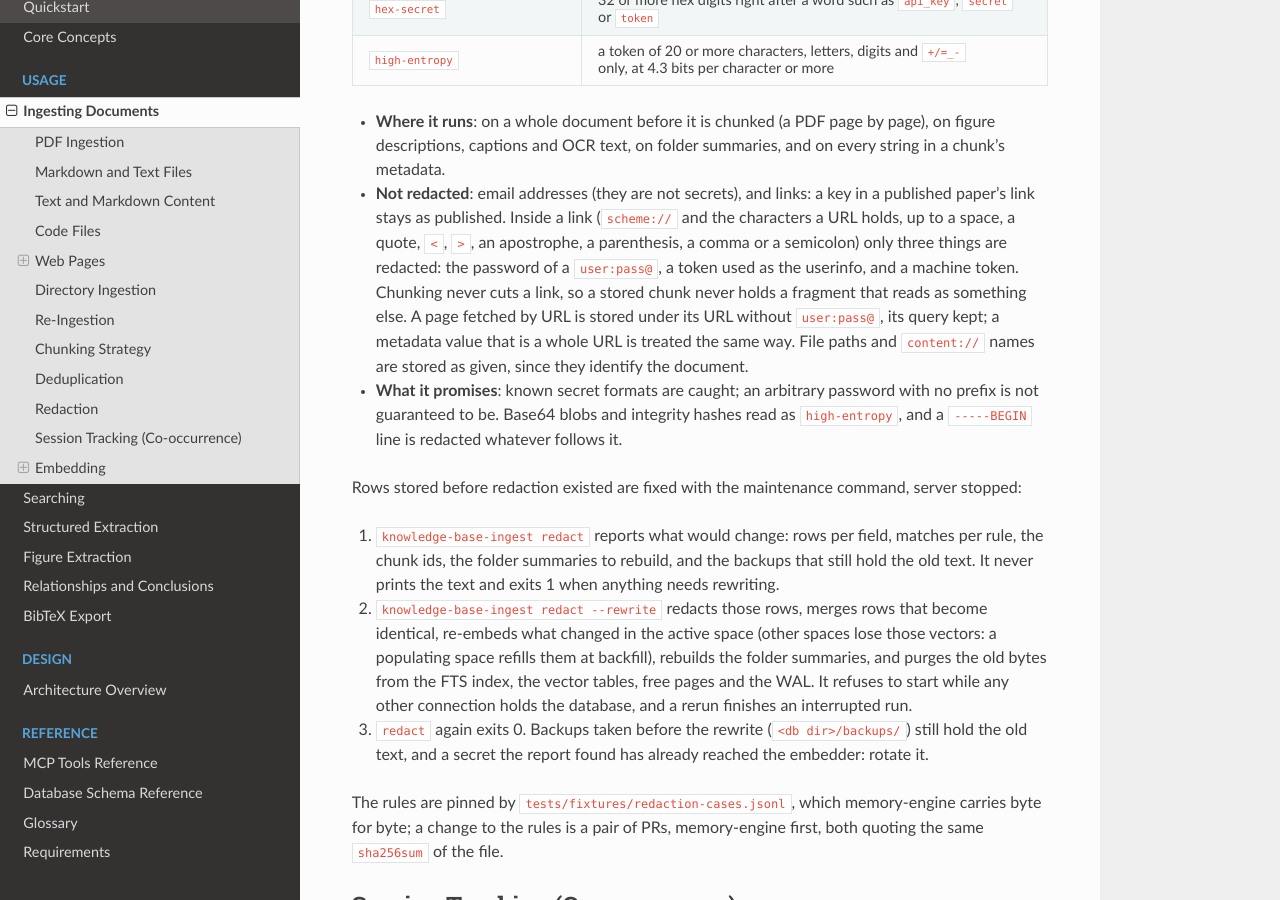
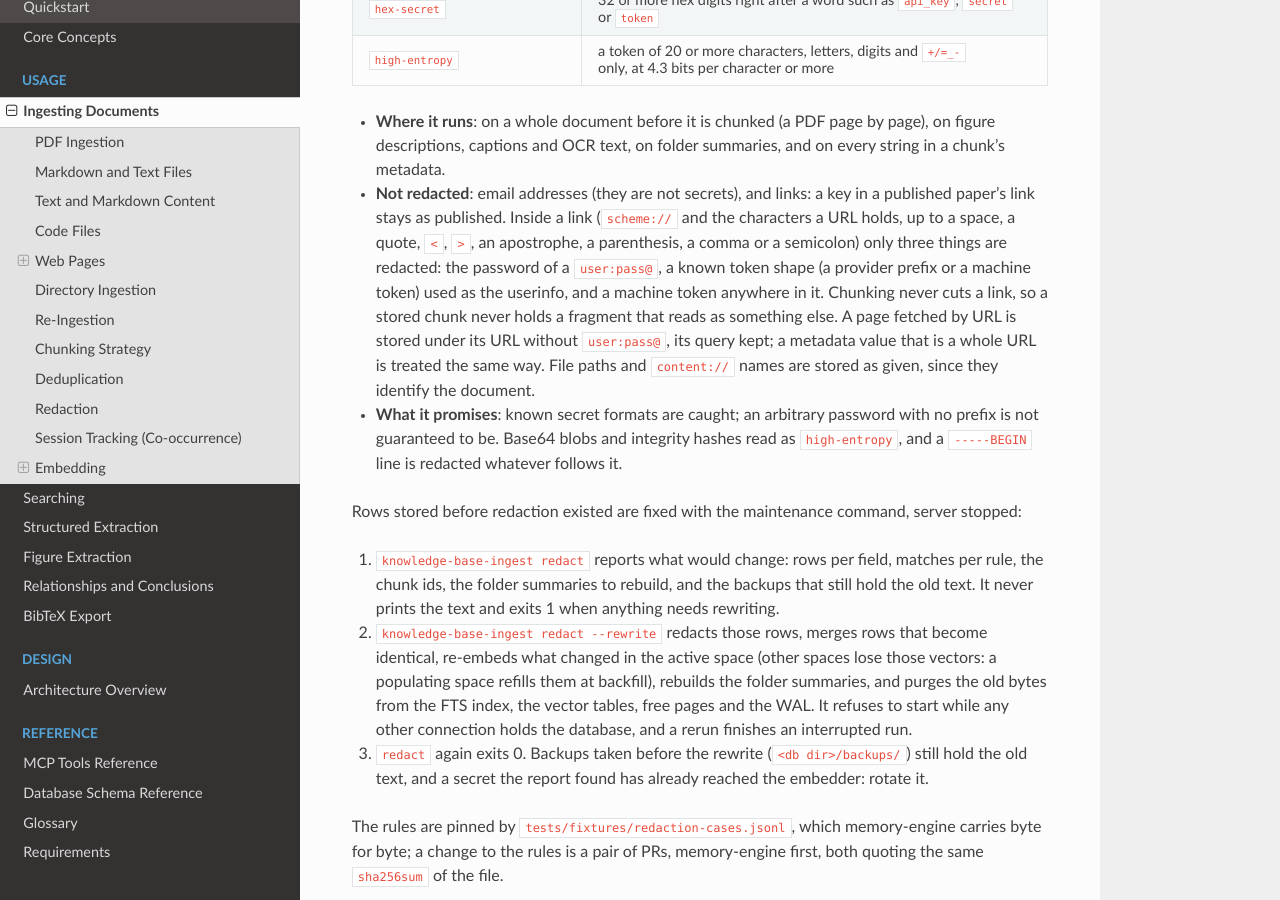
Before and after one commit to dutiona/knowledge-base, a Sphinx documentation site: the page built from docs/usage/ingesting-documents.md, in a window 1280 px wide and 900 px high, scrolled down 6851 px. Built offline with Sphinx 7.4.7 and the Read the Docs theme 3.1.0, drawn with Linux system fonts in a browser that asks for light colours.

Commit message:
docs(ingest): say which userinfo tokens redaction catches inside a link
A token with no known prefix used as the userinfo is not caught (as in
memory-engine); the docs promised every token.

Refs #592

```diff
--- a/docs/usage/ingesting-documents.md
+++ b/docs/usage/ingesting-documents.md
@@ -236,7 +236,7 @@ Before KB embeds or stores text, it replaces token-shaped secrets with `[REDACTE
 | `high-entropy` | a token of 20 or more characters, letters, digits and `+/=_-` only, at 4.3 bits per character or more |
 
 - **Where it runs**: on a whole document before it is chunked (a PDF page by page), on figure descriptions, captions and OCR text, on folder summaries, and on every string in a chunk's metadata.
-- **Not redacted**: email addresses (they are not secrets), and links: a key in a published paper's link stays as published. Inside a link (`scheme://` and the characters a URL holds, up to a space, a quote, `<`, `>`, an apostrophe, a parenthesis, a comma or a semicolon) only three things are redacted: the password of a `user:pass@`, a token used as the userinfo, and a machine token. Chunking never cuts a link, so a stored chunk never holds a fragment that reads as something else. A page fetched by URL is stored under its URL without `user:pass@`, its query kept; a metadata value that is a whole URL is treated the same way. File paths and `content://` names are stored as given, since they identify the document.
+- **Not redacted**: email addresses (they are not secrets), and links: a key in a published paper's link stays as published. Inside a link (`scheme://` and the characters a URL holds, up to a space, a quote, `<`, `>`, an apostrophe, a parenthesis, a comma or a semicolon) only three things are redacted: the password of a `user:pass@`, a known token shape (a provider prefix or a machine token) used as the userinfo, and a machine token anywhere in it. Chunking never cuts a link, so a stored chunk never holds a fragment that reads as something else. A page fetched by URL is stored under its URL without `user:pass@`, its query kept; a metadata value that is a whole URL is treated the same way. File paths and `content://` names are stored as given, since they identify the document.
 - **What it promises**: known secret formats are caught; an arbitrary password with no prefix is not guaranteed to be. Base64 blobs and integrity hashes read as `high-entropy`, and a `-----BEGIN` line is redacted whatever follows it.
 
 Rows stored before redaction existed are fixed with the maintenance command, server stopped:
```
